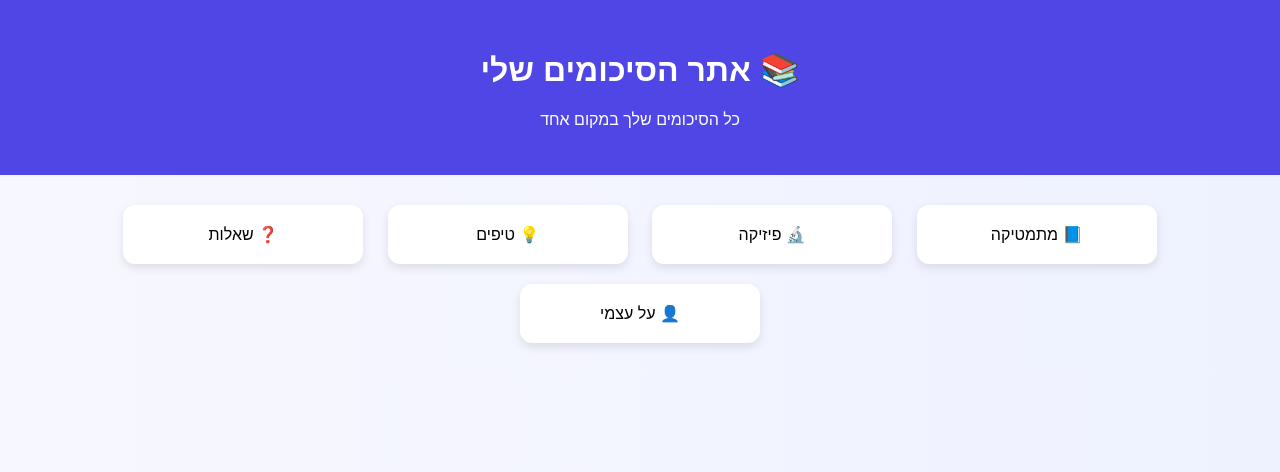
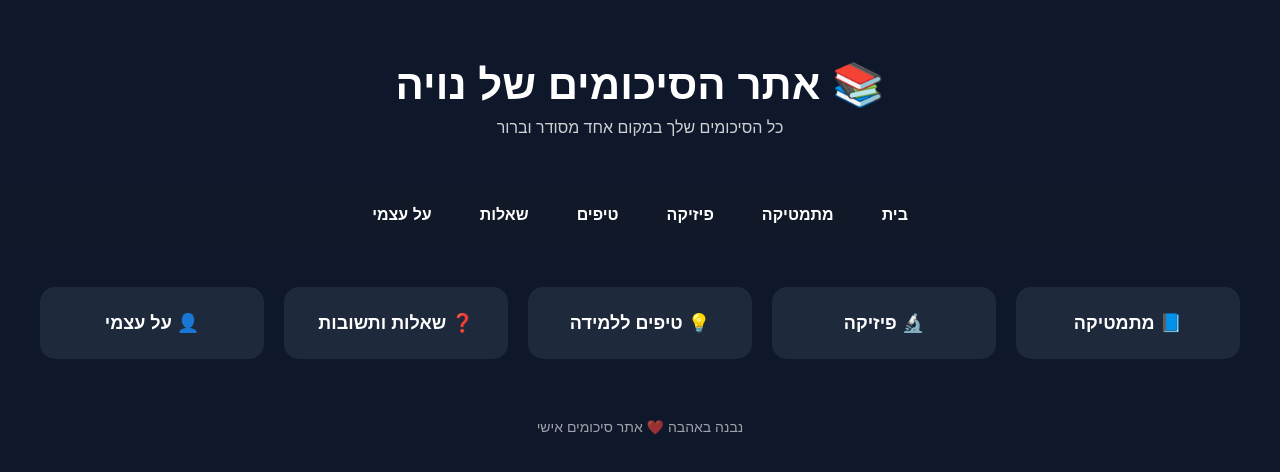
Before and after one commit to noyaa1006-ctrl/summaries-site, a plain HTML site: page index.html in a window 1280 px wide. Drawn offline with Linux system fonts and the light colour scheme.

Commit message:
update site design

```diff
--- a/index.html
+++ b/index.html
@@ -2,63 +2,117 @@
 <html lang="he">
 <head>
   <meta charset="UTF-8">
-  <title>אתר הסיכומים שלי</title>
+  <title>סיכומים של נויה</title>
 
   <style>
     body {
+      margin: 0;
       font-family: Arial;
       direction: rtl;
+      background: #0f172a;
+      color: white;
+    }
+
+    header {
       text-align: center;
-      background: linear-gradient(to right, #f7f7ff, #eef2ff);
+      padding: 60px 20px 30px;
+    }
+
+    header h1 {
+      font-size: 42px;
       margin: 0;
     }
 
-    header {
-      background: #4f46e5;
-      color: white;
-      padding: 30px;
+    header p {
+      opacity: 0.8;
+      margin-top: 10px;
     }
 
-    .container {
-      padding: 20px;
+    nav {
+      display: flex;
+      justify-content: center;
+      gap: 20px;
+      background: #111827;
+      padding: 15px;
+      position: sticky;
+      top: 0;
+    }
+
+    nav a {
+      color: white;
+      text-decoration: none;
+      font-weight: bold;
+      padding: 8px 14px;
+      border-radius: 10px;
+      transition: 0.3s;
+    }
+
+    nav a:hover {
+      background: #2563eb;
+    }
+
+    .grid {
+      display: grid;
+      grid-template-columns: repeat(auto-fit, minmax(200px, 1fr));
+      gap: 20px;
+      padding: 40px;
     }
 
     .card {
-      display: inline-block;
-      background: white;
-      margin: 10px;
-      padding: 20px;
-      width: 200px;
-      border-radius: 12px;
-      box-shadow: 0 4px 10px rgba(0,0,0,0.1);
+      background: #1e293b;
+      padding: 25px;
+      border-radius: 15px;
+      text-align: center;
       text-decoration: none;
-      color: black;
+      color: white;
       transition: 0.3s;
+      font-size: 18px;
+      font-weight: bold;
     }
 
     .card:hover {
-      transform: scale(1.05);
+      transform: translateY(-5px);
+      background: #334155;
+    }
+
+    footer {
+      text-align: center;
+      padding: 20px;
+      opacity: 0.6;
+      font-size: 14px;
     }
   </style>
-
 </head>
 
 <body>
 
   <header>
-  <h1>📚 אתר הסיכומים שלי</h1>
-  <p>כל הסיכומים שלך במקום אחד</p>
+    <h1>📚 אתר הסיכומים של נויה</h1>
+    <p>כל הסיכומים שלך במקום אחד מסודר וברור</p>
   </header>
 
-<div class="container">
+  <nav>
+    <a href="index.html">בית</a>
+    <a href="math.html">מתמטיקה</a>
+    <a href="physics.html">פיזיקה</a>
+    <a href="tips.html">טיפים</a>
+    <a href="faq.html">שאלות</a>
+    <a href="about.html">על עצמי</a>
+  </nav>
+
+  <div class="grid">
 
     <a class="card" href="math.html">📘 מתמטיקה</a>
     <a class="card" href="physics.html">🔬 פיזיקה</a>
-  <a class="card" href="tips.html">💡 טיפים</a>
-  <a class="card" href="faq.html">❓ שאלות</a>
+    <a class="card" href="tips.html">💡 טיפים ללמידה</a>
+    <a class="card" href="faq.html">❓ שאלות ותשובות</a>
     <a class="card" href="about.html">👤 על עצמי</a>
 
   </div>
 
+  <footer>
+    נבנה באהבה ❤️ אתר סיכומים אישי
+  </footer>
+
 </body>
 </html>
```
Also changed, not shown: faq.html (+70 -9 lines), math.html (+66 -9 lines), physics.html (+66 -9 lines), tips.html (+72 -12 lines). Lines whose indentation alone changed are shown as unchanged.
